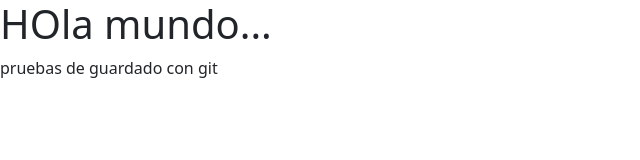
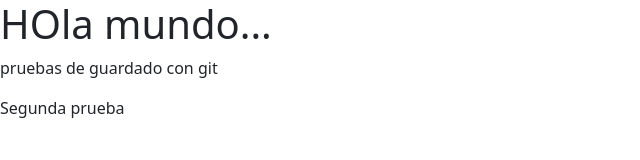
Before and after one commit to NataliaIacono/mi_primera_web, a plain HTML site: page index.html in a window 1280 px wide. Shown: the whole page, without its empty margins (0-640 px from the left). Drawn offline with nearby package versions, Linux system fonts and the light colour scheme.

Commit message:
Prueba de guardado 2

```diff
--- a/index.html
+++ b/index.html
@@ -9,6 +9,7 @@
 <body>
     <h1>HOla mundo...</h1>
     <p>pruebas de guardado con git </p>
+    <p>Segunda prueba</p>
     <script src="https://cdn.jsdelivr.net/npm/bootstrap@5.3.3/dist/js/bootstrap.bundle.min.js" integrity="sha384-YvpcrYf0tY3lHB60NNkmXc5s9fDVZLESaAA55NDzOxhy9GkcIdslK1eN7N6jIeHz" crossorigin="anonymous"></script>
 </body>
 </html>
```
